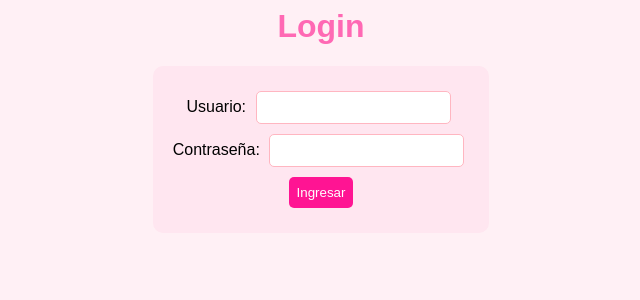
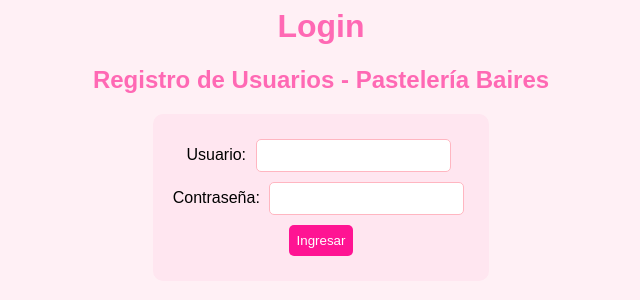
Before and after one commit to alebaires30/Laboratorio-2-C2-Alejandra-Baires, a PHP site: page / in a window 1280 px wide. Shown: the top 300 px of the page, without its empty margins (319-959 px from the left). Run offline with PHP 8.4, Linux system fonts and the light colour scheme.

Commit message:
Pagina de control de usuarios-pasteleria

```diff
--- a/guardar.php
+++ b/guardar.php
@@ -8,7 +8,6 @@ if ($_SERVER["REQUEST_METHOD"] == "POST") {
     $edad = $_POST["edad"];
     $email = trim($_POST["email"]);
 
-    // Validaciones
     if (!filter_var($email, FILTER_VALIDATE_EMAIL)) die("Email inválido");
     if (!is_numeric($edad) || $edad <= 0) die("Edad inválida");
 
--- a/index.php
+++ b/index.php
@@ -24,6 +24,7 @@ if ($_SERVER["REQUEST_METHOD"] == "POST") {
 <link rel="stylesheet" href="estilos.css">
 
 <h1>Login</h1>
+<h2>Registro de Usuarios - Pastelería Baires</h2>
 <?php if(isset($error)) echo "<p style='color:red;'>$error</p>"; ?>
 <form method="POST">
     Usuario: <input type="text" name="usuario" required><br>
```
